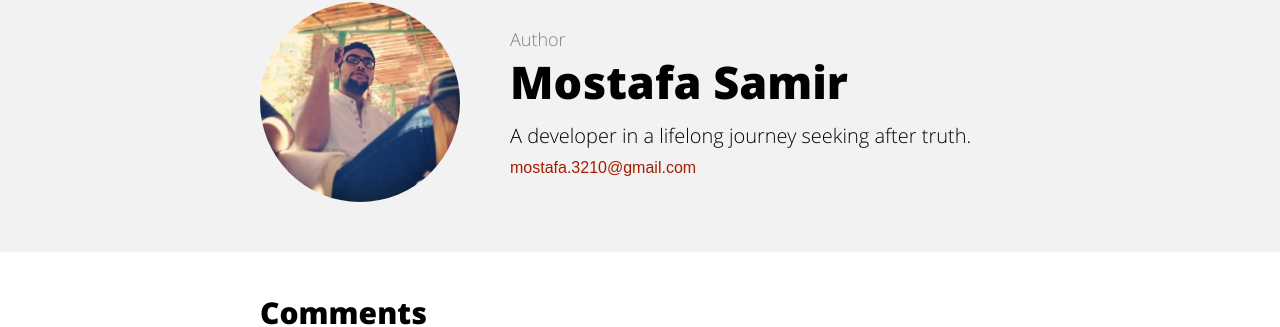
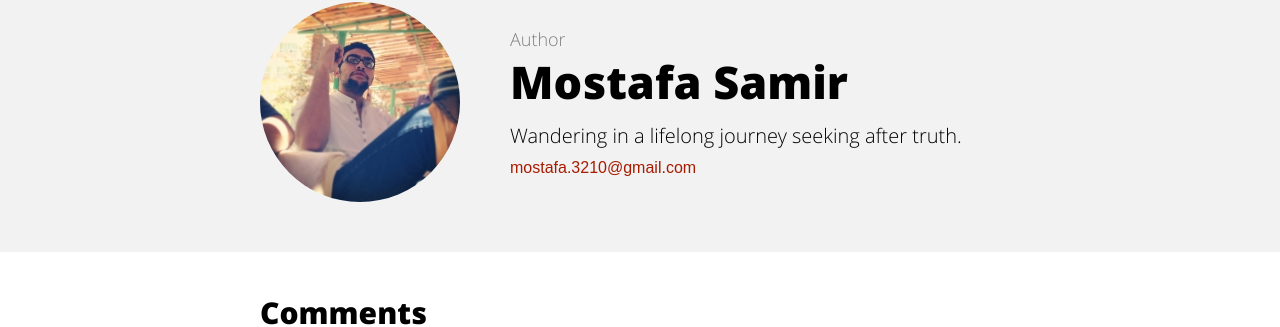
Before and after one commit to Mostafa-Samir/Mostafa-Samir.github.io, a Jekyll site: the page built from _posts/2016-9-5-ml-theory-pt1.md, in a window 1280 px wide and 900 px high, scrolled down 13149 px. Shown: the part 363-690 px from the top of the window. Built offline with Jekyll 4.4.1, drawn with Linux system fonts in a browser that asks for light colours; nearby versions of some CDN libraries; formulas are drawn with MathJax 3; comment, search, counter and statistics services are not loaded.

Commit message:
updated user description

```diff
--- a/_config.yml
+++ b/_config.yml
@@ -5,7 +5,7 @@
 title: Mostafa Samir's Blog
 
 username: Mostafa Samir
-user_description: A developer in a lifelong journey seeking after truth.
+user_description: Wandering in a lifelong journey seeking after truth.
 user_title: Web Developer & Beginner AI Researcher
 email: mostafa.3210@gmail.com
 twitter_username: M0stafa_Samir
```
